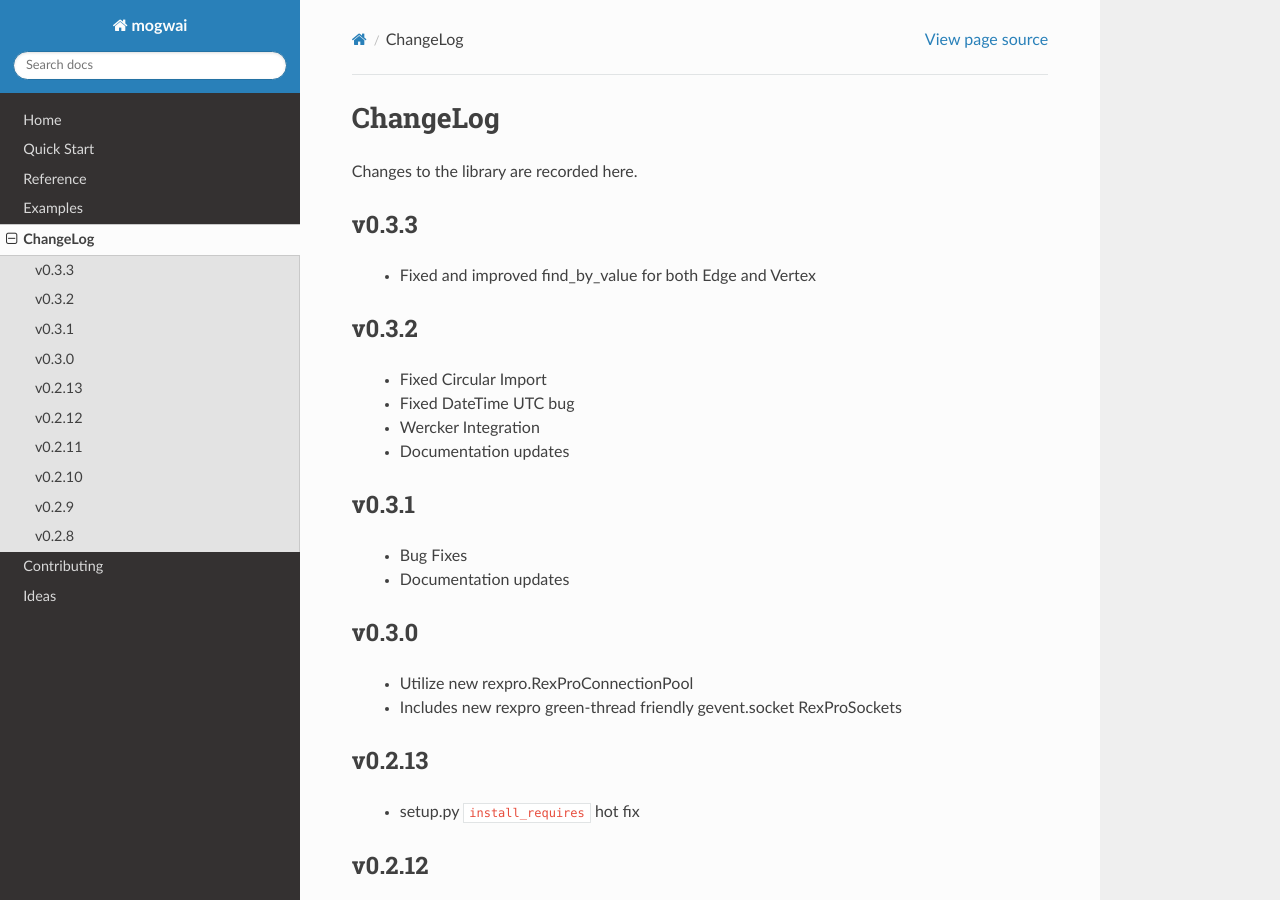
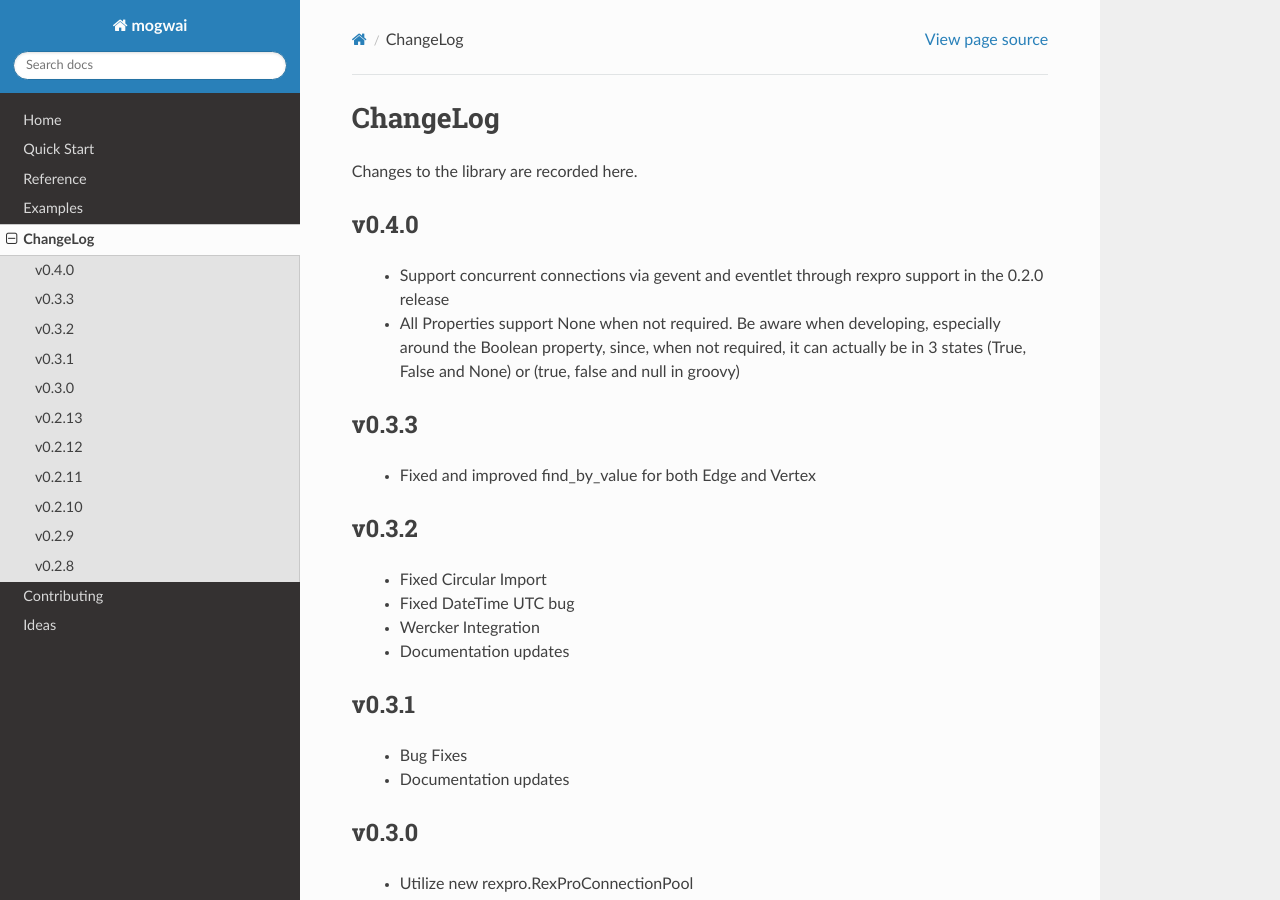
Before and after one commit to platinummonkey/mogwai, a Sphinx documentation site: the page built from docs/changelog.rst, in a window 1280 px wide and 900 px high. Built offline with Sphinx 7.4.7 and the Read the Docs theme 2.0.0, drawn with Linux system fonts in a browser that asks for light colours.

Commit message:
Integrate recent RexPro socket choices

```diff
--- a/docs/changelog.rst
+++ b/docs/changelog.rst
@@ -4,6 +4,12 @@ ChangeLog
 =========
 
 Changes to the library are recorded here.
+
+v0.4.0
+------
+ * Support concurrent connections via gevent and eventlet through rexpro support in the 0.2.0 release
+ * All Properties support None when not required. Be aware when developing, especially around the Boolean property,
+   since, when not required, it can actually be in 3 states (True, False and None) or (true, false and null in groovy)
 
 v0.3.3
 ------
--- a/docs/ideas.rst
+++ b/docs/ideas.rst
@@ -8,6 +8,7 @@ up-to-date with the issue tracker. Also these are in no-particular order.
 
  * **Titan 0.5.x + support --> TinkerPop3 and Gremlin3 Support**
     * Websocket support for streaming results (generators)
+    * Build in pluggable gevent/eventlet support for streaming results -- mogwai operations should be asynchronous
  * **Improved Index/Constraint Specification System**
     * Create Faunus or runnable job against the database to enforce a specification
  * **Support Migrations - The `South` project lends inspiration here.**
--- a/docs/index.rst
+++ b/docs/index.rst
@@ -19,7 +19,8 @@ Features
  - Straightforward syntax
  - Query Support
  - Vertex and Edge Support
- - Uses RexPro connection
+ - Uses RexPro Connection Pooling
+ - Gevent and Eventlet socket support via RexPro
  - Supports Relationship quick-modeling
  - Supports custom gremlin scripts and methods
  - Doesn't restrict the developer from using direct methods.
--- a/docs/quickstart.rst
+++ b/docs/quickstart.rst
@@ -27,7 +27,10 @@ Mogwai will randomly pick a host to connect to. Sorry, connection pooling isn't
    setup('localhost')
    # With authentication
    #setup('localhost', username='rexster', password='rexster')
-
+   # With gevent support
+   #setup('localhost', concurrency='gevent')  # default is Standard Synchronous Python Sockets
+   # With eventlet support
+   #setup('localhost', concurrency='eventlet')  # default is Standard Synchronous Python Sockets
 
 .. _quickstart_define_models:
 
```
Also changed, not shown: setup.py (+7 -4 lines), 3 other files.
